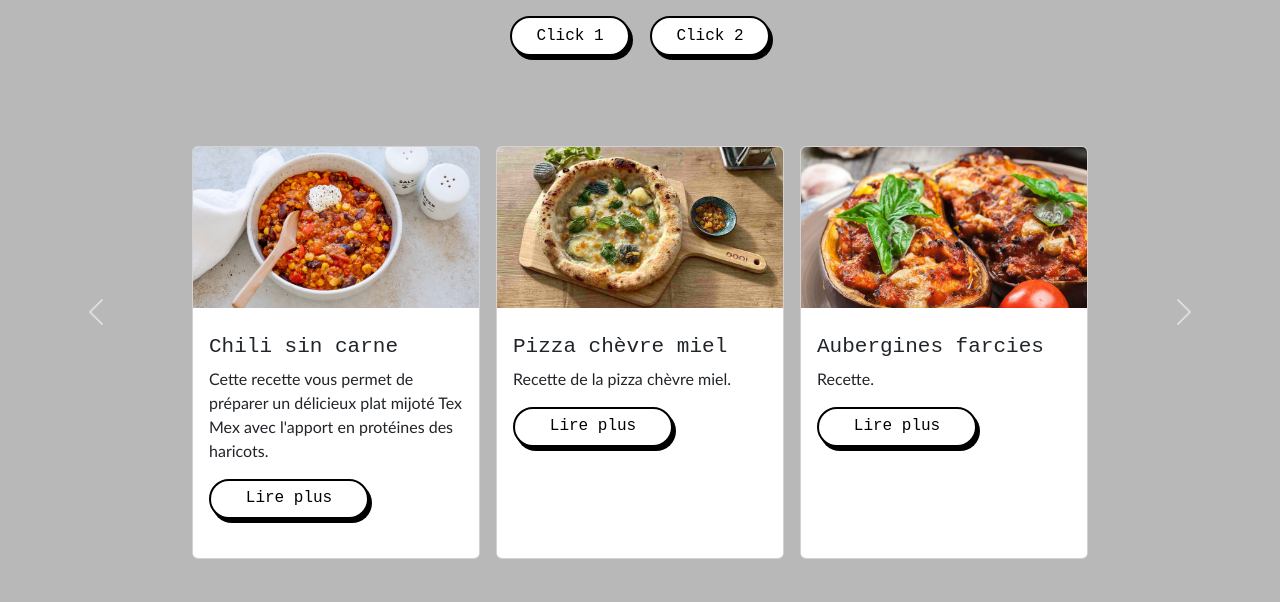
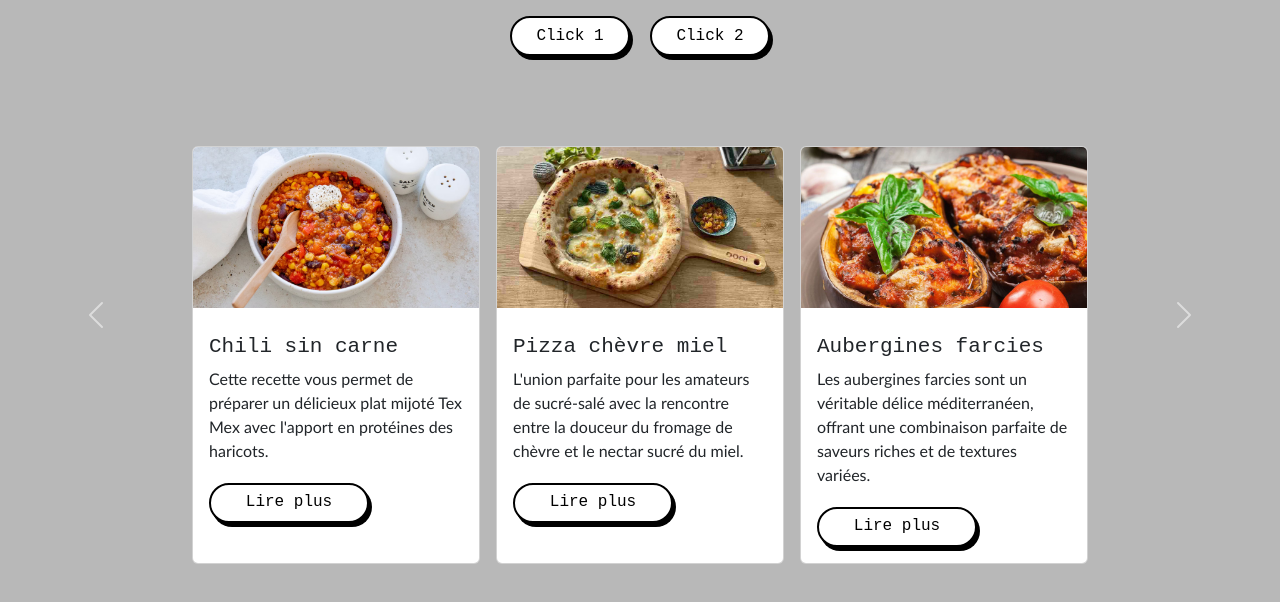
Before and after one commit to chazrsmit/Projet-Recettes, a plain HTML site: page index.html in a window 1280 px wide. Shown: the part 150-752 px from the top of the page. Drawn offline with nearby package versions, Linux system fonts and the light colour scheme.

Commit message:
update cards

```diff
--- a/index.html
+++ b/index.html
@@ -38,7 +38,7 @@
              <img src="assets/img/HoneyGoatCheese1_f70ee3c5-3e89-49d2-a027-9d4f920cc60c.jpg" class="card-img-top" alt="...">
               <div class="card-body">
                 <h5 class="card-title">Pizza chèvre miel</h5>
-                <p class="card-text">Recette de la pizza chèvre miel.</p>
+                <p class="card-text">L'union parfaite pour les amateurs de sucré-salé avec la rencontre entre la douceur du fromage de chèvre et le nectar sucré du miel.</p>
                 <a href="#" class="btn btn-primary">Lire plus</a>
               </div>
              </div>
@@ -46,7 +46,7 @@
               <img src="assets/img/auberg.jpg" class="card-img-top" alt="...">
               <div class="card-body">
                 <h5 class="card-title">Aubergines farcies</h5>
-                <p class="card-text">Recette.</p>
+                <p class="card-text">Les aubergines farcies sont un véritable délice méditerranéen, offrant une combinaison parfaite de saveurs riches et de textures variées.</p>
                 <a href="#" class="btn btn-primary">Lire plus</a>
               </div>
              </div>
--- a/style/style.css
+++ b/style/style.css
@@ -64,6 +64,7 @@ h1 {
     color: #000000 !important;
     box-shadow: #000000 3px 4px;
     padding: 5px !important;
+    margin-top: 4px !important;
     font-family: monospace !important;
 }
 
@@ -78,6 +79,7 @@ h1 {
     color: #000000 !important;
     box-shadow: #000000 3px 4px;
     padding: 5px !important;
+    margin-top: 4px !important;
     background-color: #ffff9f !important;
     font-family: monospace !important;
 }
@@ -90,7 +92,7 @@ h1 {
 }
 
 .card-body {
-    height: 250px !important;
+    height: 255px !important;
 }
 
 .card-title {
```
